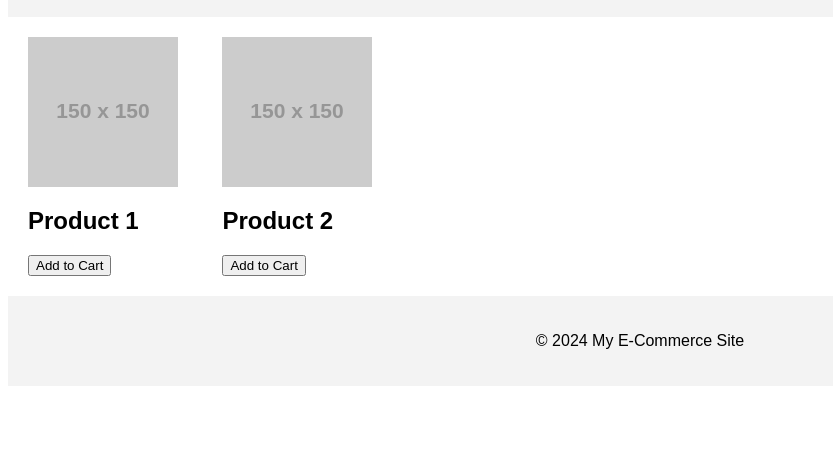
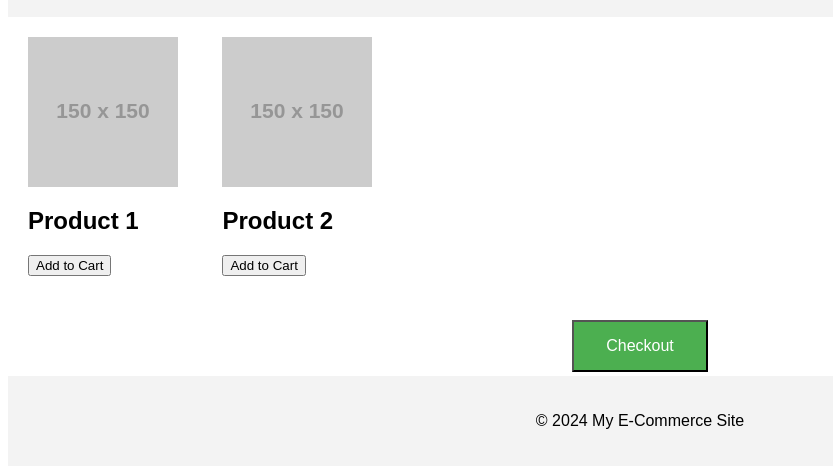
Before and after one commit to Shelbournator/ecomm-example, a plain HTML site: page index.html in a window 1280 px wide. Shown: the part 129-596 px from the top of the page, without its empty margins (0-833 px from the left). Drawn offline with Linux system fonts and the light colour scheme; placeholder pictures from the web are drawn by us.

Commit message:
Update index.html
Added check out

```diff
--- a/index.html
+++ b/index.html
@@ -26,6 +26,22 @@
         .product { display: inline-block; margin: 20px; }
         .product img { width: 150px; height: 150px; display: block; margin-bottom: 10px; }
         .add-to-cart { background: #008cba; color: white; padding: 10px 20px; text-decoration: none; cursor: pointer; }
+        .checkout-area {
+    text-align: center;
+    margin-top: 20px;
+}
+
+#checkout-button {
+    background-color: #4CAF50; /* Green */
+    color: white;
+    padding: 15px 32px;
+    text-align: center;
+    text-decoration: none;
+    display: inline-block;
+    font-size: 16px;
+    margin: 4px 2px;
+    cursor: pointer;
+}
     </style>
 </head>
 <body>
@@ -53,6 +69,9 @@
             <button onclick="addToCart('P2')">Add to Cart</button>
         </div>
         <!-- Add more products as needed -->
+        <div class="checkout-area">
+    <button id="checkout-button">Checkout</button>
+</div>
     </main>
 
     <footer>
```
